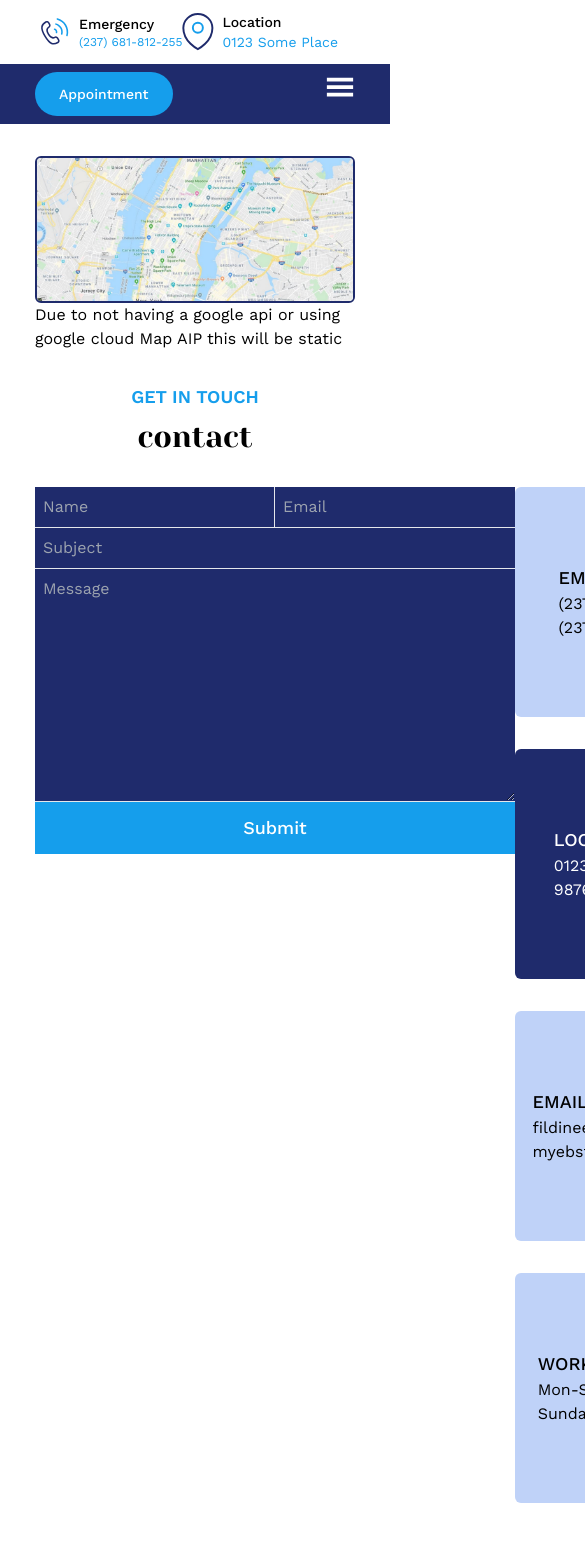
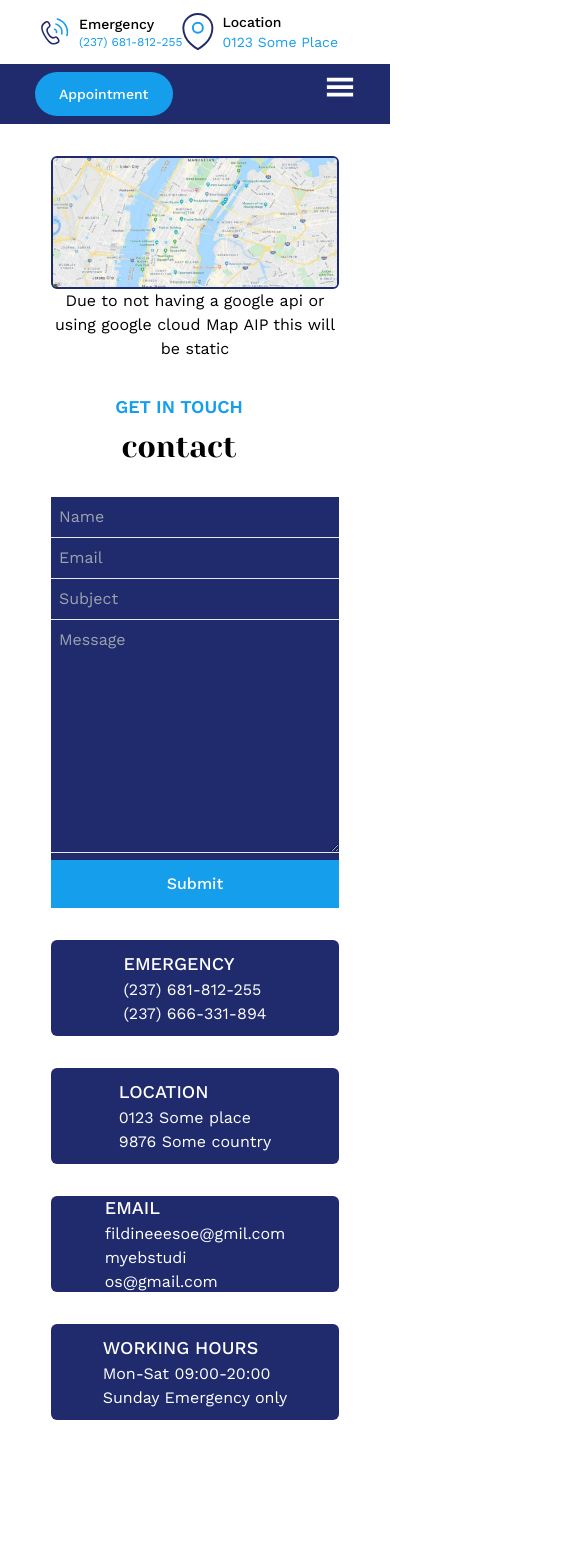
Before and after one commit to devMasrafi/medicalWebReact, a React (Vite) app: page /contact in a window 390 px wide. Shown: the top 1553 px of the page, 585 px wide, since content can reach past the window. Built offline with nearby package versions, Linux system fonts and the light colour scheme.

Commit message:
contact page done

```diff
--- a/src/pages/mainPages/contactPage/Contact.jsx
+++ b/src/pages/mainPages/contactPage/Contact.jsx
@@ -31,11 +31,11 @@ const Contact = () => {
       <section className="container mx-auto">
         <div className="my-8 flex flex-col items-center justify-center">
           <img
-            className="rounded-md border-mainColor border-2"
+            className="rounded-md border-mainColor border-2 2xl:w-[70rem] md:w-[35rem] sm:w-[18rem] "
             src="./images/contactImages/Mapview.png"
             alt="google images"
           />
-          <p>
+          <p className="md:w-[35rem] sm:w-[18rem] sm:text-center md:text-center ">
             Due to not having a google api or using google cloud Map AIP this
             will be static
           </p>
@@ -44,24 +44,24 @@ const Contact = () => {
 
       {/* forum */}
       <section className="container mx-auto">
-        <div className="text-center">
+        <div className="text-center sm:w-[18rem] ">
           <h3 className="text-lg uppercase font-semibold text-secColor">
             get in touch
           </h3>
           <h2 className="font-yesevaOne text-3xl pt-2">contact</h2>
         </div>
         <div className="my-8">
-          <div className="flex justify-evenly">
+          <div className="2xl:flex justify-evenly">
             <div>
               <form
                 onSubmit={onSubmitHandler}
                 action="submit"
-                className="bg-mainColor text-white rounded-lg "
+                className="bg-mainColor text-white rounded-lg sm:w-[18rem] sm:mx-auto md:w-[36rem] "
               >
-                <div className="flex flex-col ">
-                  <div className="flex justify-between items-center">
+                <div className="md:flex flex-col ">
+                  <div className="md:flex justify-between items-center ">
                     <input
-                      className="bg-mainColor text-white p-2 w-[240px] outline-none  border-r "
+                      className="bg-mainColor text-white p-2 2xl:w-[20rem] outline-none md:border-r sm:border-b md:w-[22rem] sm:w-full "
                       type="text"
                       placeholder="Name"
                       name="UserName"
@@ -69,7 +69,7 @@ const Contact = () => {
                       onChange={onChangeHandler}
                     />
                     <input
-                      className="bg-mainColor text-white p-2 w-[240px] outline-none "
+                      className="bg-mainColor text-white p-2 2xl:w-[20rem] outline-none md:w-[22rem] sm:w-full "
                       type="email"
                       placeholder="Email"
                       name="UserEmail"
@@ -78,7 +78,7 @@ const Contact = () => {
                     />
                   </div>
                   <input
-                    className="bg-mainColor text-white p-2 outline-none border-t"
+                    className="bg-mainColor text-white p-2 outline-none border-t sm:w-full"
                     type="text"
                     name="UserSubject"
                     value={formInput.UserSubject}
@@ -86,23 +86,23 @@ const Contact = () => {
                     placeholder="Subject"
                   />
                   <textarea
-                    className="bg-mainColor text-white p-2 outline-none border-y"
+                    className="bg-mainColor text-white p-2 outline-none border-y sm:w-full"
                     name="UserMessage"
                     value={formInput.UserMessage}
                     onChange={onChangeHandler}
                     placeholder="Message"
                     rows={9}
                   ></textarea>
-                  <button className="bg-secColor py-3 font-medium capitalize text-lg ">
+                  <button className="bg-secColor py-3 font-medium capitalize 2xl:text-lg sm:w-full ">
                     submit
                   </button>
                 </div>
               </form>
             </div>
-            <div className="w-[585px] ">
+            <div className="2xl:w-[35rem] 2xl:mt-0 md:w-[32rem] md:mx-auto md:mt-[4rem] sm:w-[18rem] sm:mx-auto sm:mt-8 ">
               <div className="flex flex-wrap items-center gap-8">
-                <div className=" w-[230px] h-[230px] bg-AscColor flex flex-col justify-center items-center rounded-md ">
-                  <div>
+                <div className=" md:w-[230px] md:h-[230px] bg-mainColor text-white flex flex-col justify-center rounded-md sm:w-full sm:h-[6rem]">
+                  <div className="2xl:w-[10rem] mx-auto">
                     <h3 className="text-lg uppercase font-medium ">
                       emergency
                     </h3>
@@ -110,22 +110,22 @@ const Contact = () => {
                     <p>(237) 666-331-894</p>
                   </div>
                 </div>
-                <div className=" w-[230px] h-[230px] bg-mainColor text-white flex flex-col justify-center items-center rounded-md ">
-                  <div>
+                <div className=" md:w-[230px] md:h-[230px] bg-mainColor text-white flex flex-col justify-center rounded-md sm:w-full sm:h-[6rem]">
+                  <div className="2xl:w-[10rem] mx-auto">
                     <h3 className="text-lg uppercase font-medium ">Location</h3>
                     <p>0123 Some place</p>
                     <p>9876 Some country</p>
                   </div>
                 </div>
-                <div className=" w-[230px] h-[230px] bg-AscColor flex flex-col justify-center items-center rounded-md ">
-                  <div>
+                <div className=" md:w-[230px] md:h-[230px] bg-mainColor text-white flex flex-col justify-center rounded-md sm:w-full sm:h-[6rem]">
+                  <div className="2xl:w-[10rem] mx-auto">
                     <h3 className="text-lg uppercase font-medium ">Email</h3>
                     <p>fildineeesoe@gmil.com</p>
-                    <p>myebstudios@gmail.com</p>
+                    <p>myebstudi<br />os@gmail.com</p>
                   </div>
                 </div>
-                <div className=" w-[230px] h-[230px] bg-AscColor flex flex-col justify-center items-center rounded-md ">
-                  <div>
+                <div className=" md:w-[230px] md:h-[230px] bg-mainColor text-white flex flex-col justify-center rounded-md sm:w-full sm:h-[6rem]">
+                  <div className="2xl:w-[10rem] mx-auto">
                     <h3 className="text-lg uppercase font-medium ">
                       Working Hours
                     </h3>
@@ -143,7 +143,7 @@ const Contact = () => {
         <div className="text-center text-3xl font-yesevaOne capitalize" >
           <h2>recent news</h2>
         </div>
-        <div className=" my-14">
+        <div className="my-14 sm:w-[19rem] md:w-full ">
           <div className="flex flex-wrap gap-5 justify-evenly">
             <div className="rounded-md flex gap-4 w-[585px] border  ">
               <div>
```
